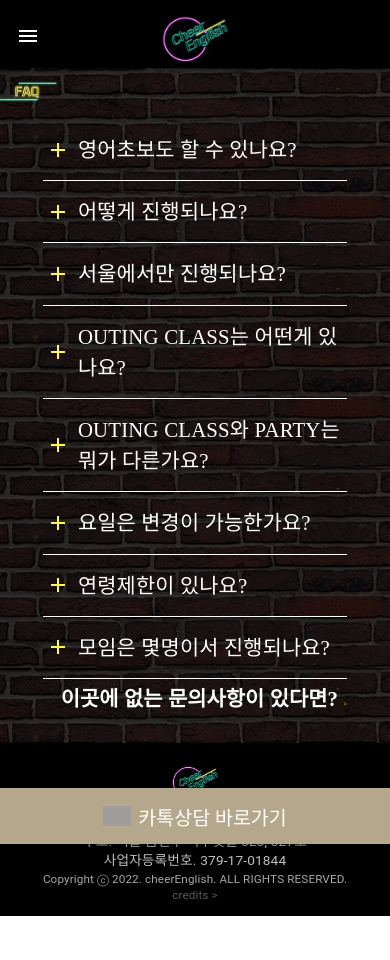
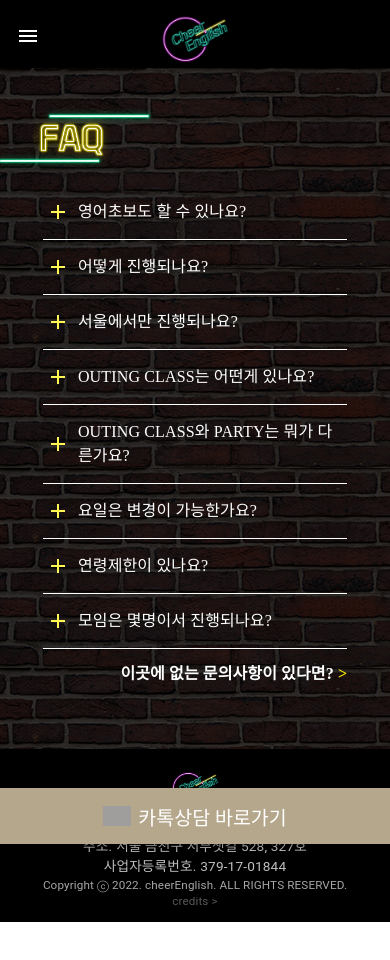
Before and after one commit to tpdud3254/cheereng-service, a React (Create React App) app: page /5 in a window 390 px wide. Shown: the top 960 px of the page. Built offline with nearby package versions, Linux system fonts and the light colour scheme; grey boxes are pictures that could not be loaded; a web font is replaced by a local one.

Commit message:
활동 리뷰, faq

```diff
--- a/src/routes/sub/Faqs.js
+++ b/src/routes/sub/Faqs.js
@@ -7,6 +7,8 @@ import MuiAccordionSummary from "@mui/material/AccordionSummary";
 import MuiAccordionDetails from "@mui/material/AccordionDetails";
 import Typography from "@mui/material/Typography";
 import { useState } from "react";
+import { useTheme } from "@mui/material/styles";
+import useMediaQuery from "@mui/material/useMediaQuery";
 
 const question = [
     "영어초보도 할 수 있나요?",
@@ -70,6 +72,8 @@ const AccordionDetails = styled(MuiAccordionDetails)(({ theme }) => ({
 }));
 
 function Faqs() {
+    const theme = useTheme();
+    const matches = useMediaQuery(theme.breakpoints.up("md"));
     const [expanded, setExpanded] = useState("");
 
     const handleChange = (panel) => (event, newExpanded) => {
@@ -80,13 +84,13 @@ function Faqs() {
             sx={{
                 backgroundColor: "#000000",
                 backgroundImage: `url(${"/assets/images/common/brick_bg.png"})`,
-                paddingTop: "3vw",
-                paddingBottom: "3vw",
+                paddingTop: matches ? "3vw" : "10vw",
+                paddingBottom: matches ? "3vw" : "10vw",
             }}
         >
             <img
                 src="/assets/images/sub/faq/faq_title.png"
-                style={{ width: "15%" }}
+                style={{ width: matches ? "15%" : "40vw" }}
             />
 
             <Box
@@ -125,7 +129,7 @@ function Faqs() {
                             <Typography
                                 sx={{
                                     fontFamily: "NEXON Lv2 Gothic Light",
-                                    fontSize: "1.3rem",
+                                    fontSize: matches ? "1.3rem" : "1rem",
                                 }}
                             >
                                 {item}
@@ -137,7 +141,7 @@ function Faqs() {
                                     backgroundColor: "#98979799",
                                     padding: "1vw",
                                     fontFamily: "LeferiPoint-WhiteA",
-                                    fontSize: "1.3rem",
+                                    fontSize: matches ? "1.3rem" : "1rem",
                                     borderLeft: "2px solid #c72117",
                                 }}
                             >
@@ -153,8 +157,8 @@ function Faqs() {
                         color: "#ffffff",
                         fontFamily: "LeferiPoint-WhiteA",
                         fontWeight: "bold",
-                        fontSize: "1.3rem",
-                        padding: "1vw",
+                        fontSize: matches ? "1.3rem" : "1rem",
+                        padding: matches ? "1vw" : "3vw",
                         paddingRight: 0,
                         textAlign: "right",
                     }}
@@ -170,7 +174,7 @@ function Faqs() {
                         이곳에 없는 문의사항이 있다면?{" "}
                         <span
                             style={{
-                                fontSize: "1.6vw",
+                                fontSize: matches ? "1.3rem" : "1rem",
                                 fontFamily: "GyeonggiTitleM",
                                 fontWeight: "bold",
                                 color: "#fff000",
--- a/src/routes/sub/Review.js
+++ b/src/routes/sub/Review.js
@@ -1,8 +1,12 @@
 import { Box, Typography } from "@mui/material";
 import ImageList from "@mui/material/ImageList";
 import ImageListItem from "@mui/material/ImageListItem";
-
+import ImageListItemBar from "@mui/material/ImageListItemBar";
+import { useTheme } from "@mui/material/styles";
+import useMediaQuery from "@mui/material/useMediaQuery";
 function Review() {
+    const theme = useTheme();
+    const matches = useMediaQuery(theme.breakpoints.up("md"));
     const itemData = [
         {
             img: "/assets/images/sub/review/img6.jpg",
@@ -44,7 +48,9 @@ function Review() {
                 backgroundColor: "#000000",
                 backgroundImage: `url(${"/assets/images/sub/review/review_bg.jpg"})`,
                 backgroundSize: "contain",
-                padding: "5vw",
+                padding: matches ? "5vw" : "",
+                paddingTop: matches ? "" : "10vw",
+                paddingBottom: matches ? "" : "10vw",
                 textAlign: "center",
             }}
         >
@@ -52,11 +58,11 @@ function Review() {
                 sx={{
                     backgroundColor: "#ffe57f",
                     textAlign: "center",
-                    fontSize: "1.2vw",
+                    fontSize: matches ? "1.2vw" : "4vw",
                     display: "inline",
                     padding: "0.2vw",
-                    paddingLeft: "2.5vw",
-                    paddingRight: "2.5vw",
+                    paddingLeft: matches ? "2.5vw" : "5vw",
+                    paddingRight: matches ? "2.5vw" : "5vw",
                     borderRadius: 10,
                     color: "#bd5757",
                     fontFamily: "nanumgothic",
@@ -69,9 +75,10 @@ function Review() {
             <Typography
                 sx={{
                     textAlign: "center",
-                    fontSize: "4vw",
+                    fontSize: matches ? "4vw" : "10vw",
                     color: "#4e4e4e",
                     fontFamily: "Cafe24Ssurround",
+                    marginBottom: matches ? "" : "4vw",
                 }}
             >
                 생생카톡후기
@@ -84,9 +91,24 @@ function Review() {
                     padding: "1.8vw",
                 }}
             >
-                <ImageList variant="masonry" cols={3} gap={10}>
-                    {itemData.map((item) => (
+                <ImageList
+                    variant="masonry"
+                    cols={matches ? 3 : 1}
+                    gap={matches ? 10 : 50}
+                >
+                    {itemData.map((item, index) => (
                         <ImageListItem key={item.img}>
+                            {matches ? null : (
+                                <ImageListItemBar
+                                    position="below"
+                                    title={`0${index + 1}`}
+                                    sx={{
+                                        color: "#ffc438",
+                                        fontFamily: "Cafe24Ssurround",
+                                        fontSize: "10vw",
+                                    }}
+                                />
+                            )}
                             <img
                                 src={item.img}
                                 alt={item.title}
```
